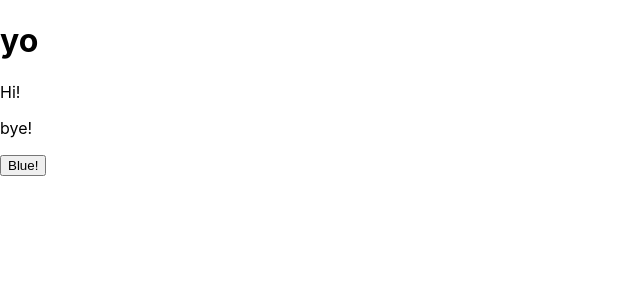
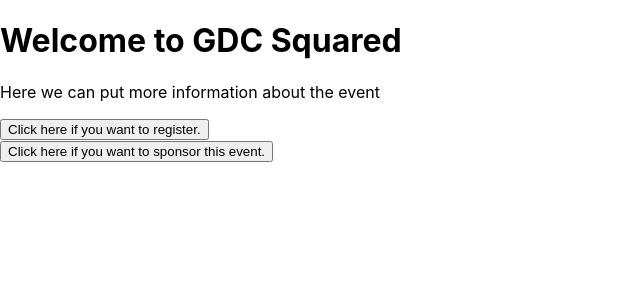
Before and after one commit to EGaDSAustin/GDC-Squared-Site, a React (Create React App) app: page / in a window 1280 px wide. Shown: the top 300 px of the page, without its empty margins (0-640 px from the left). Built offline with nearby package versions, Linux system fonts and the light colour scheme.

Commit message:
changed some of  the text and added a button

```diff
--- a/src/App.js
+++ b/src/App.js
@@ -12,13 +12,16 @@ function App() {
 
       </Navbar>
       <Row>
-        <h1>yo</h1>
-        <p>Hi!</p>
-        <p>bye!</p>
+        <h1>Welcome to GDC Squared</h1>
+        <p>Here we can put more information about the event</p>
       </Row>
       <ButtonToolbar>
-        <Button variant = "primary"> Blue!</Button>
-        {/* put the button stuff here */}
+        <Button variant = "primary"> Click here if you want to register.</Button>
+        {/*we can link the application here */}
+      </ButtonToolbar>
+      <ButtonToolbar>
+        <Button variant = "primary"> Click here if you want to sponsor this event.</Button>
+        {/*we can put the link for sponsors here */}
       </ButtonToolbar>
 
     </Container>
```
